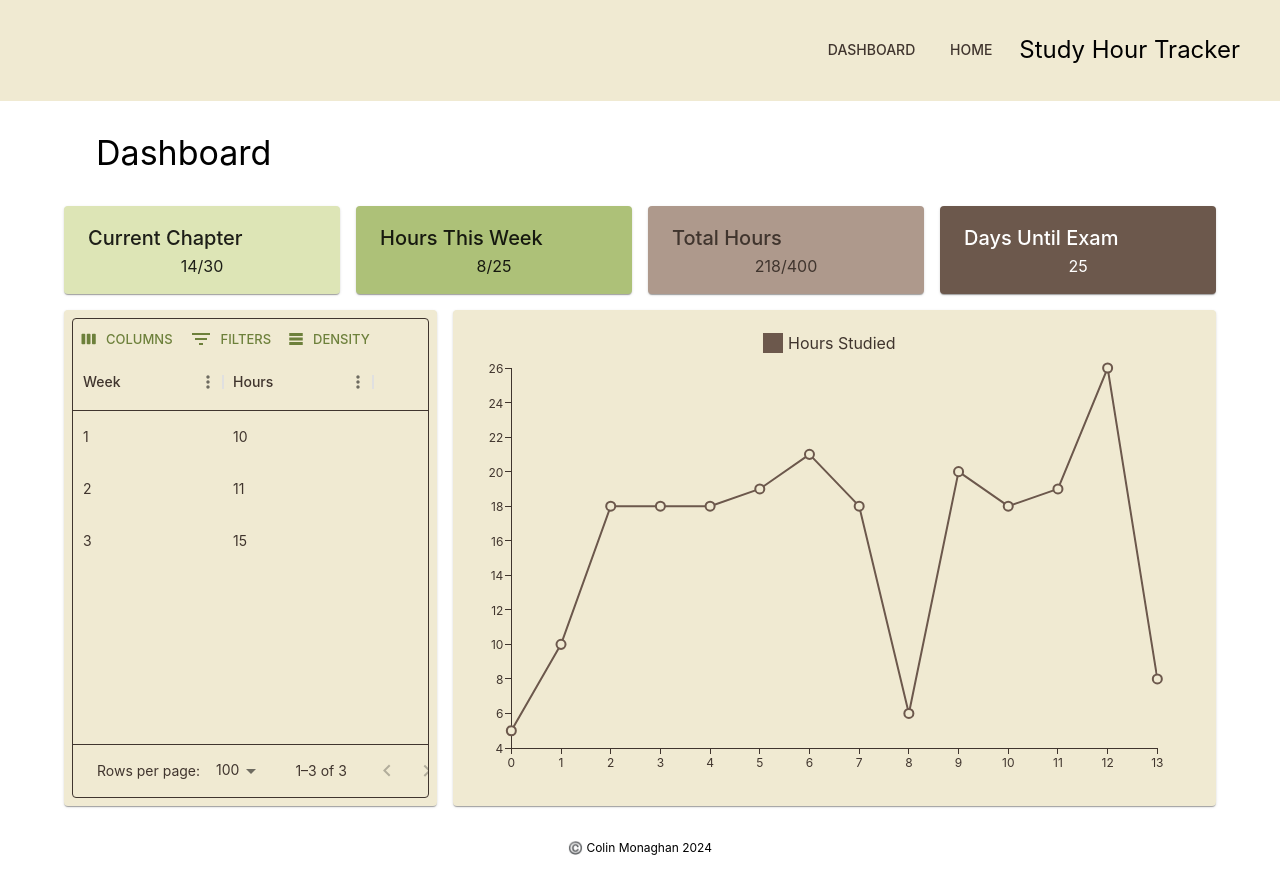
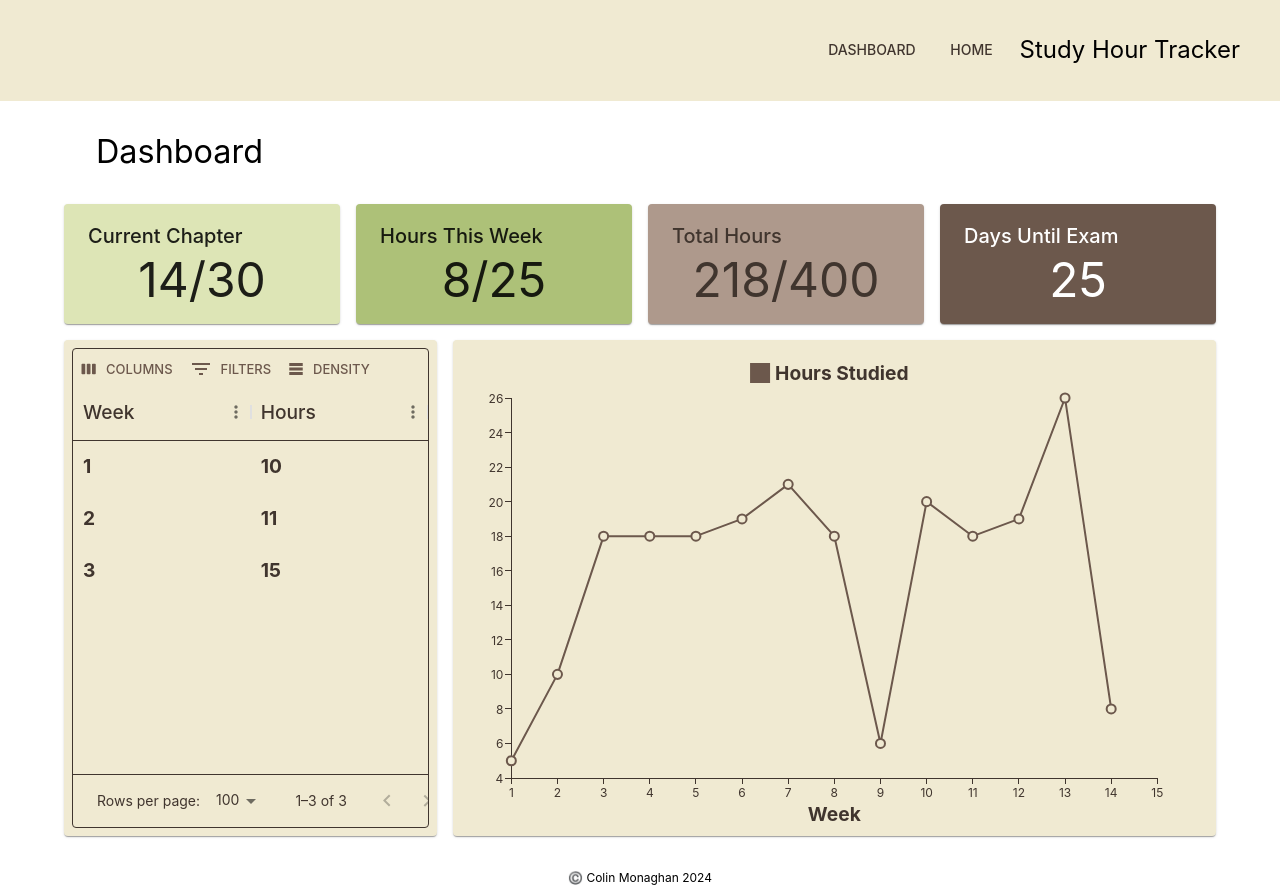
Before and after one commit to cleemonaghan/study-hour-tracker, a React (Create React App) app: page /dashboard in a window 1280 px wide. Before the commit the page ends 858 px from the top, so only its background shows below. Built offline with nearby package versions, Linux system fonts and the light colour scheme.

Commit message:
Theme changes to typography and palette, and removed a css file

```diff
--- a/public/index.html
+++ b/public/index.html
@@ -26,18 +26,7 @@
     -->
     <title>React App</title>
   </head>
-  <body>
+  <body id="root" style="margin: 0px; padding: 0px">
     <noscript>You need to enable JavaScript to run this app.</noscript>
-    <div id="root"></div>
-    <!--
-      This HTML file is a template.
-      If you open it directly in the browser, you will see an empty page.
-
-      You can add webfonts, meta tags, or analytics to this file.
-      The build step will place the bundled scripts into the <body> tag.
-
-      To begin the development, run `npm start` or `yarn start`.
-      To create a production bundle, use `npm run build` or `yarn build`.
-    -->
   </body>
 </html>
--- a/src/index.css
+++ /dev/null
@@ -1,13 +0,0 @@
-body {
-  margin: 0;
-  /* font-family: -apple-system, BlinkMacSystemFont, "Segoe UI", "Roboto", "Oxygen",
-    "Ubuntu", "Cantarell", "Fira Sans", "Droid Sans", "Helvetica Neue",
-    sans-serif; */
-  -webkit-font-smoothing: antialiased;
-  -moz-osx-font-smoothing: grayscale;
-}
-
-code {
-  font-family: source-code-pro, Menlo, Monaco, Consolas, "Courier New",
-    monospace;
-}
--- a/src/index.tsx
+++ b/src/index.tsx
@@ -1,6 +1,5 @@
 import React from "react";
 import ReactDOM from "react-dom/client";
-import "./index.css";
 import App from "./routes/Root";
 import reportWebVitals from "./reportWebVitals";
 
--- a/src/routes/Root.tsx
+++ b/src/routes/Root.tsx
@@ -8,7 +8,7 @@ import {
 } from "react-router-dom";
 import Home from "./Home";
 import Layout from "./Layout";
-import { ThemeProvider, createTheme } from "@mui/material";
+import { ThemeProvider, createTheme, responsiveFontSizes } from "@mui/material";
 import { themeOptions } from "../theme";
 import Dashboard from "./dashboard/Dashboard";
 
@@ -20,7 +20,7 @@ const router = createBrowserRouter([
   },
 ]);
 
-const theme = createTheme(themeOptions);
+const theme = responsiveFontSizes(createTheme(themeOptions));
 
 export default function App() {
   return <RouterProvider router={router} />;
--- a/src/routes/dashboard/Dashboard.tsx
+++ b/src/routes/dashboard/Dashboard.tsx
@@ -1,10 +1,9 @@
 import { Box, Grid, Paper, Typography, styled, useTheme } from "@mui/material";
 import { LineChart } from "@mui/x-charts/LineChart";
 import StudyHoursDataGrid from "./StudyHoursDataGrid";
+import { legendClasses } from "@mui/x-charts/ChartsLegend";
 
 const Item = styled(Paper)(({ theme }) => ({
-  backgroundColor: theme.palette.mode === "dark" ? "#1A2027" : "#fff",
-  ...theme.typography.body2,
   padding: theme.spacing(1),
   textAlign: "center",
   color: theme.palette.text.secondary,
@@ -41,16 +40,16 @@ function Dashboard() {
           md={3}
           title="Current Chapter"
           body={`${data.currentChapter}/${data.maxChapters}`}
-          color={theme.palette.primary.contrastText}
-          backgroundColor={theme.palette.primary.light}
+          color={theme.palette.secondary.contrastText}
+          backgroundColor={theme.palette.secondary.light}
         />
         <GridItem
           sm={6}
           md={3}
           title="Hours This Week"
           body={`${data.hoursThisWeek}/${data.expectedHoursThisWeek}`}
-          color={theme.palette.primary.contrastText}
-          backgroundColor={theme.palette.primary.main}
+          color={theme.palette.secondary.contrastText}
+          backgroundColor={theme.palette.secondary.main}
         />
         <GridItem
           sm={6}
@@ -58,20 +57,20 @@ function Dashboard() {
           title="Total Hours"
           body={`${data.accumulatedHours}/${data.totalExpectedHours}`}
           color={theme.palette.text.primary}
-          backgroundColor={theme.palette.secondary.light}
+          backgroundColor={theme.palette.primary.light}
         />
         <GridItem
           sm={6}
           md={3}
           title="Days Until Exam"
           body={`${data.daysUntilExam}`}
-          color={theme.palette.secondary.contrastText}
-          backgroundColor={theme.palette.secondary.main}
+          color={theme.palette.primary.contrastText}
+          backgroundColor={theme.palette.primary.main}
         />
         <Grid item xs={12} sm={8} md={5} lg={4}>
           <Item
             sx={(theme) => ({
-              color: theme.palette.secondary.dark,
+              color: theme.palette.primary.dark,
               backgroundColor: theme.palette.background.default,
               width: "100uv",
               height: theme.spacing(60),
@@ -90,12 +89,31 @@ function Dashboard() {
             data-testid="study-hours-graph"
           >
             <LineChart
+              xAxis={[
+                {
+                  label: "Week",
+                  labelStyle: {
+                    fontSize: "1.2rem",
+                    fontWeight: theme.typography.fontWeightBold,
+                  },
+                  data: [1, 2, 3, 4, 5, 6, 7, 8, 9, 10, 11, 12, 13, 14, 15],
+                  tickMinStep: 1,
+                },
+              ]}
+              slotProps={{
+                legend: {
+                  labelStyle: {
+                    fontSize: "1.2rem",
+                    fontWeight: theme.typography.fontWeightBold,
+                  },
+                },
+              }}
               series={[
                 {
                   curve: "linear",
                   data: data.hoursStudied,
                   label: "Hours Studied",
-                  color: theme.palette.secondary.main,
+                  color: theme.palette.primary.main,
                 },
               ]}
             />
@@ -142,7 +160,7 @@ function GridItem({
         >
           {title}
         </Typography>
-        <Typography component={"div"} variant="body1">
+        <Typography component={"div"} variant="h3">
           {body}
         </Typography>
       </Item>
--- a/src/routes/dashboard/StudyHoursDataGrid.tsx
+++ b/src/routes/dashboard/StudyHoursDataGrid.tsx
@@ -15,22 +15,16 @@ const rows: GridRowsProp = [
 ];
 
 const columns: GridColDef[] = [
-  { field: "id", headerName: "Week", width: 150 },
-  { field: "hours", headerName: "Hours", editable: true, width: 150 },
+  { field: "id", headerName: "Week", flex: 1 },
+  { field: "hours", headerName: "Hours", editable: true, flex: 1 },
 ];
 
 function CustomGridToolbar() {
   return (
     <GridToolbarContainer>
-      <GridToolbarColumnsButton
-        sx={(theme) => ({ color: theme.palette.primary.dark })}
-      />
-      <GridToolbarFilterButton
-        sx={(theme) => ({ color: theme.palette.primary.dark })}
-      />
-      <GridToolbarDensitySelector
-        sx={(theme) => ({ color: theme.palette.primary.dark })}
-      />
+      <GridToolbarColumnsButton />
+      <GridToolbarFilterButton />
+      <GridToolbarDensitySelector />
     </GridToolbarContainer>
   );
 }
@@ -44,19 +38,18 @@ export default function StudyHoursDataGrid() {
       hideFooterSelectedRowCount
       loading={false}
       sx={(theme) => ({
-        color: theme.palette.secondary.dark,
-        borderColor: theme.palette.secondary.dark,
-        "& .MuiDataGrid-columnHeaders": {
-          borderColor: theme.palette.secondary.dark,
+        borderColor: theme.palette.primary.dark,
+        "& .MuiDataGrid-columnHeaders, & .MuiDataGrid-withBorderColor": {
+          borderColor: theme.palette.primary.dark,
+          fontSize: "1.2rem",
+          fontWeight: theme.typography.fontWeightBold,
+          color: theme.palette.primary.dark,
         },
         "& .MuiDataGrid-cell": {
           borderBottom: 0,
         },
         "& .MuiDataGrid-row:hover": {
-          backgroundColor: theme.palette.primary.light,
-        },
-        "& .MuiDataGrid-withBorderColor": {
-          borderColor: theme.palette.secondary.dark,
+          backgroundColor: theme.palette.secondary.light,
         },
         overflowX: "hidden",
       })}
--- a/src/theme.ts
+++ b/src/theme.ts
@@ -18,12 +18,12 @@ export const themeOptions: ThemeOptions = {
     ].join(","),
   },
   palette: {
-    primary: {
+    secondary: {
       light: "#dde5b6",
       main: "#adc178", // Olivine
       dark: "#6d803b",
     },
-    secondary: {
+    primary: {
       light: "#ae998c",
       main: "#6c584c", // Umber
       dark: "#40352e",
```
